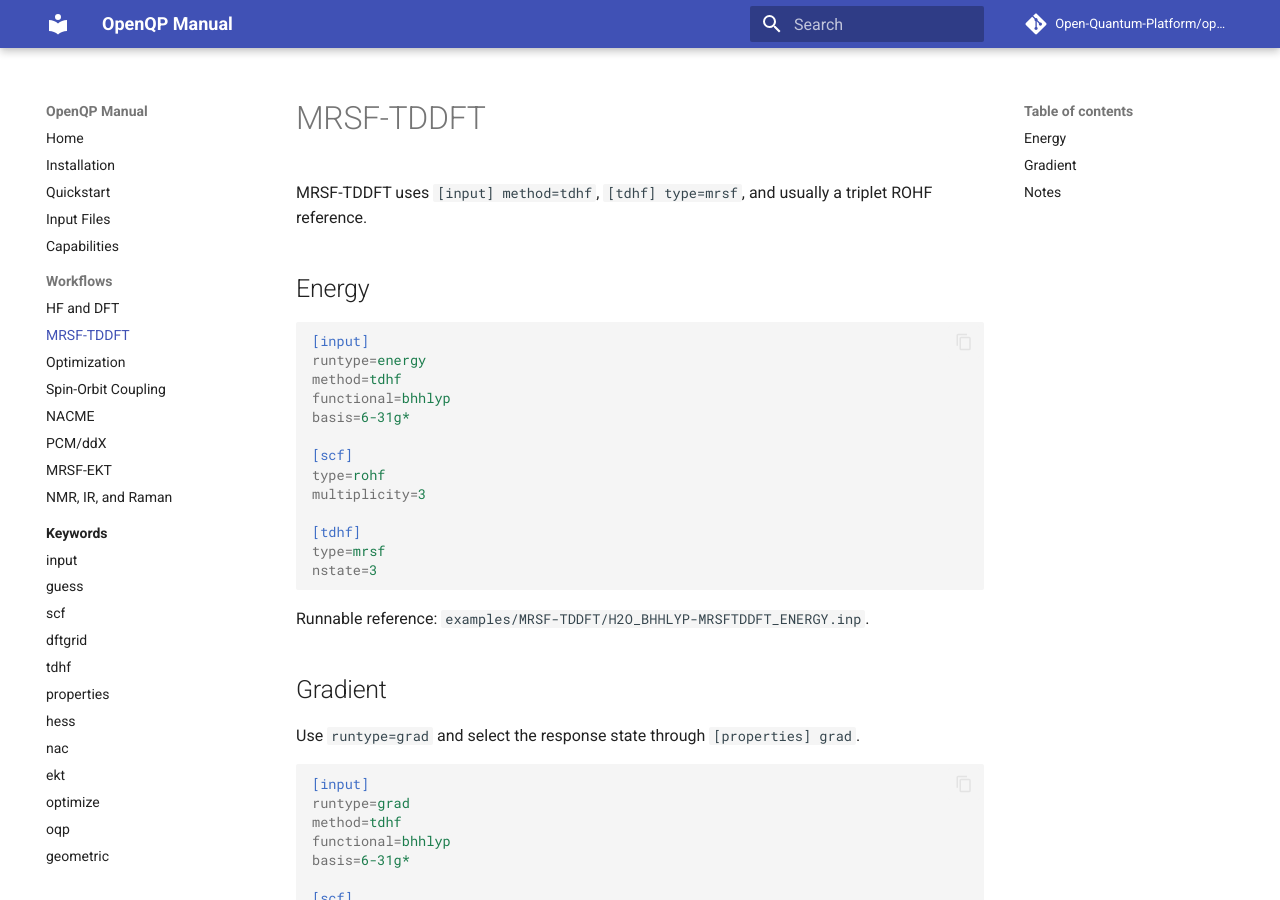
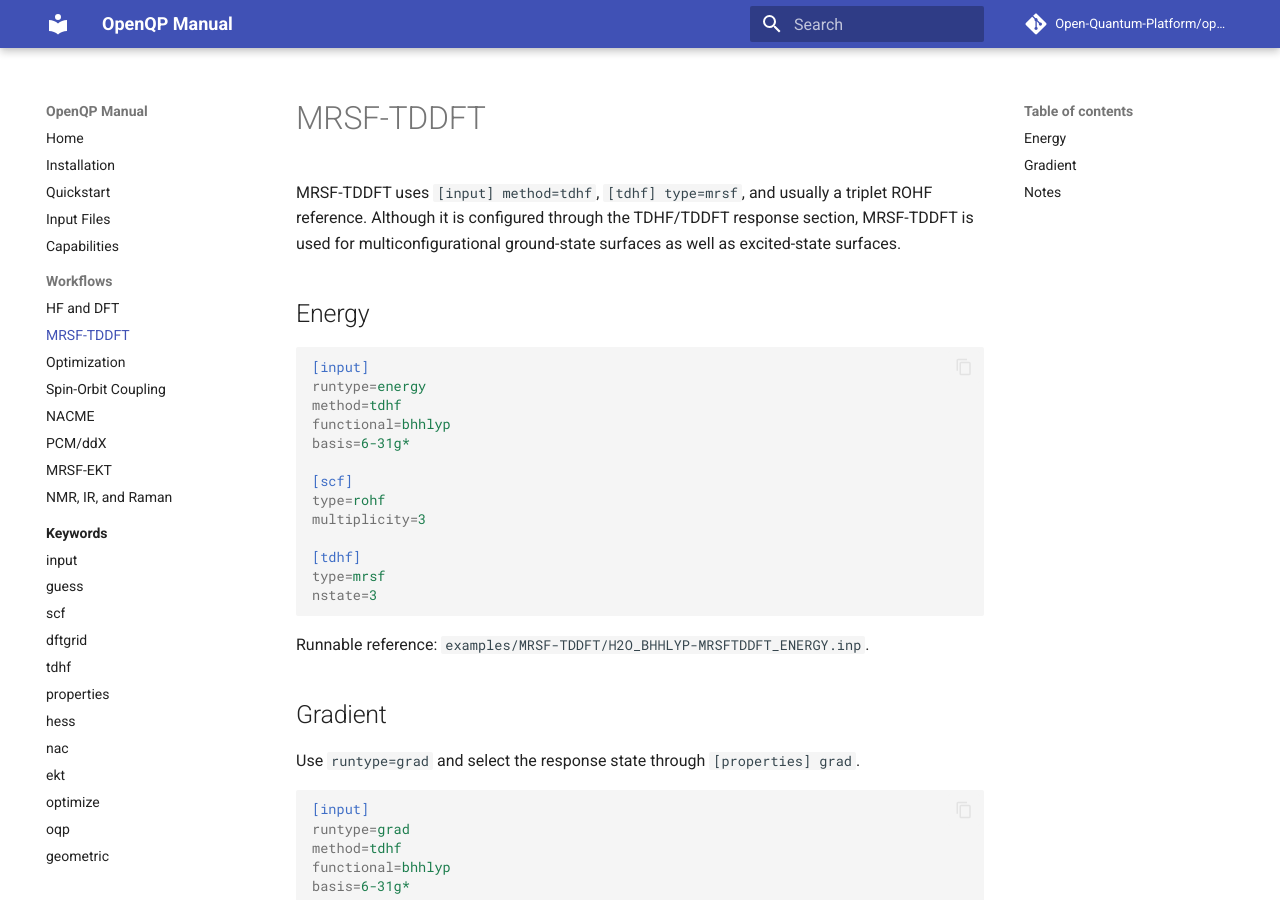
Before and after one commit to Open-Quantum-Platform/openqp-docs, an MkDocs documentation site: the page built from docs/workflows/mrsf-tddft.md, in a window 1280 px wide and 900 px high. Built offline with MkDocs 1.6.1 and Material for MkDocs 9.7.7, drawn with Linux system fonts in a browser that asks for light colours; comment, search, counter and statistics services are not loaded.

Commit message:
Clarify MRSF ground-state scope

```diff
--- a/docs/workflows/mrsf-tddft.md
+++ b/docs/workflows/mrsf-tddft.md
@@ -1,7 +1,9 @@
 # MRSF-TDDFT
 
 MRSF-TDDFT uses `[input] method=tdhf`, `[tdhf] type=mrsf`, and usually a triplet
-ROHF reference.
+ROHF reference. Although it is configured through the TDHF/TDDFT response
+section, MRSF-TDDFT is used for multiconfigurational ground-state surfaces as
+well as excited-state surfaces.
 
 ## Energy
 
```
Also changed, not shown: docs/capabilities.md (+1 -1 lines), docs/index.md (+2 -1 lines).
